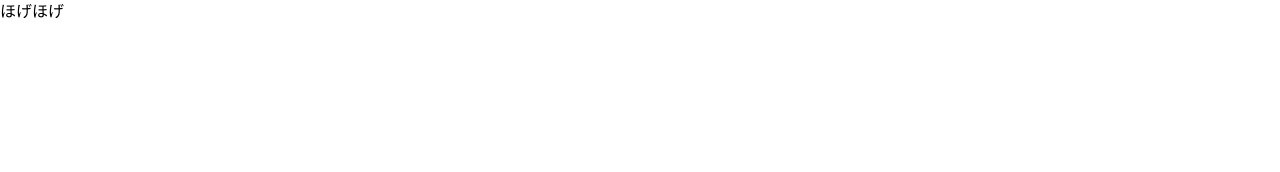
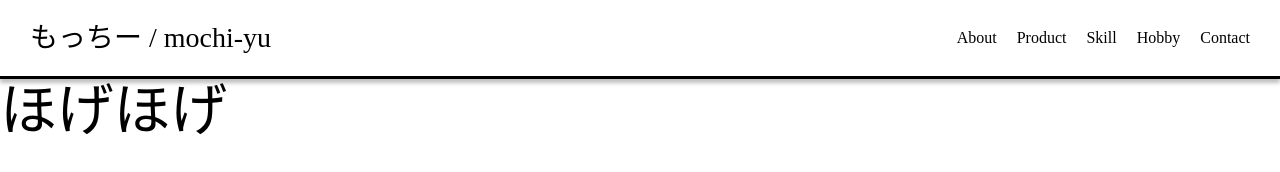
Before and after one commit to mochi-yu/mochi-yu.com, an Astro site in the folder frontend/: page / in a window 1280 px wide. Built offline with nearby package versions, Linux system fonts and the light colour scheme; Astro itself is replaced by a stand-in of ours.

Commit message:
feat: ヘッダーのコンポーネントを作成

```diff
--- /dev/null
+++ b/frontend/src/components/ui/header.astro
@@ -0,0 +1,49 @@
+---
+
+---
+
+<header id='header'>
+  <a href='/'>
+    <p class='text-headline-medium'>もっちー / mochi-yu</p>
+  </a>
+
+  <div id='header-menu-container'>
+    <a href='/about'>
+      <p class='text-body-large'>About</p>
+    </a>
+    <a href='/product'>
+      <p class='text-body-large'>Product</p>
+    </a>
+    <a href='/skill'>
+      <p class='text-body-large'>Skill</p>
+    </a>
+    <a href='/hobby'>
+      <p class='text-body-large'>Hobby</p>
+    </a>
+    <a href='/contact'>
+      <p class='text-body-large'>Contact</p>
+    </a>
+  </div>
+</header>
+<style>
+  #header {
+    display: flex;
+    padding: 20px 30px;
+    justify-content: space-between;
+    align-items: center;
+
+    border-bottom: 3px solid;
+    box-shadow: 0px 4px 4px rgba(00, 00, 00, 0.25);
+  }
+
+  #header a {
+    text-decoration: none;
+    color: black;
+  }
+
+  #header #header-menu-container {
+    display: flex;
+    column-gap: 20px;
+    align-items: center;
+  }
+</style>
--- a/frontend/src/layouts/Layout.astro
+++ b/frontend/src/layouts/Layout.astro
@@ -1,5 +1,6 @@
 ---
 import HtmlBaseLayout from './HtmlBaseLayout.astro';
+import Header from '../components/ui/header.astro';
 
 interface Props {
   title?: string;
@@ -9,5 +10,6 @@ const { title } = Astro.props;
 ---
 
 <HtmlBaseLayout title={title}>
-  <p>ほげほげ</p>
+  <Header />
+  <p class:list={['text-display-large']}>ほげほげ</p>
 </HtmlBaseLayout>
```
